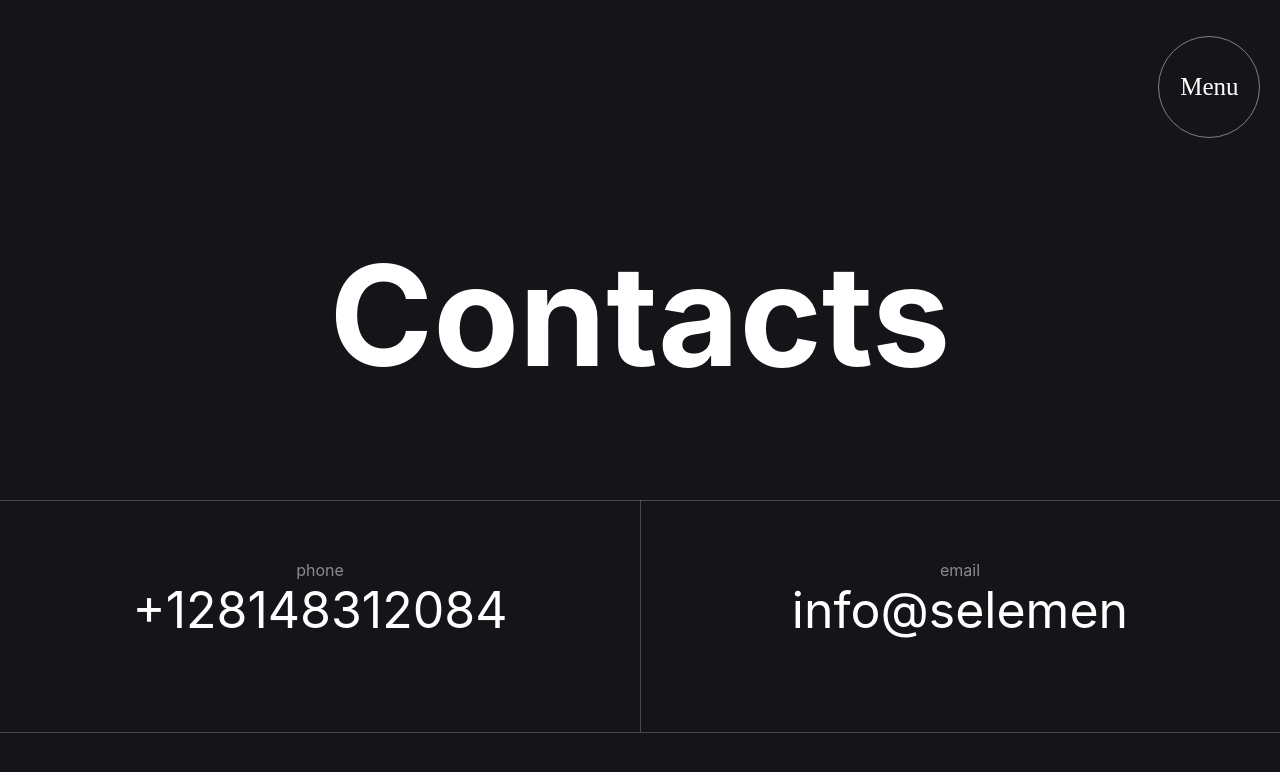
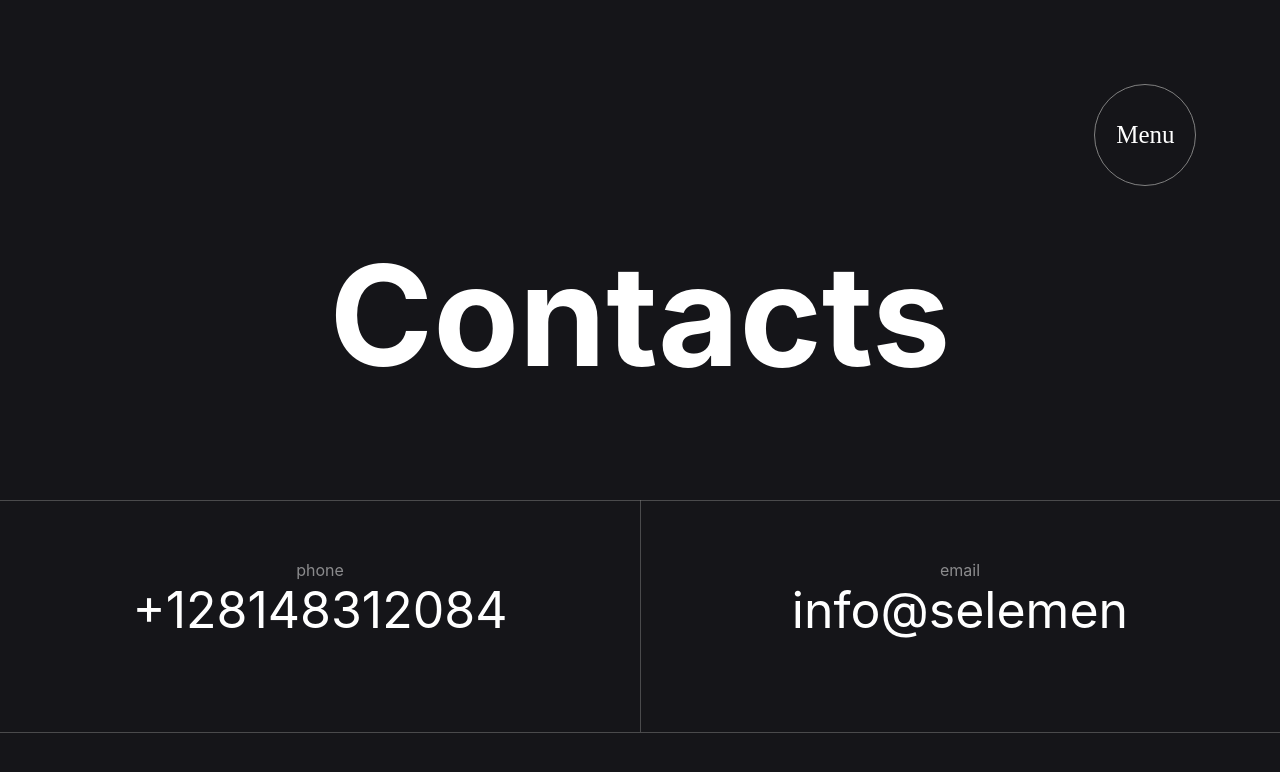
Before and after one commit to rehmnshs/DesignerPortfolio, a React (Create React App) app: page /contact in a window 1280 px wide. Shown: the top 772 px of the page. Built offline with nearby package versions, Linux system fonts and the light colour scheme.

Commit message:
template fixes 1

```diff
--- a/src/css/App.css
+++ b/src/css/App.css
@@ -88,6 +88,43 @@
   font-family: "Times New Roman", Times, serif;
   font-size: 25px;
   transition: all 0.5s;
+}
+@media only screen and (max-width: 1440px) {
+  /* Your styles for screens up to 1440 pixels wide */
+  .menu {
+    position: fixed;
+    top: 10.5%;
+    left: 85.5%;
+    height: 100px;
+    width: 100px;
+    background: transparent;
+    border: grey 1px solid;
+    z-index: 200;
+    border-radius: 50%;
+    display: flex;
+    justify-content: center;
+    align-items: center;
+    font-family: "Times New Roman", Times, serif;
+    font-size: 25px;
+    transition: all 0.5s;
+  }
+  .menu1 {
+    position: fixed;
+    top: 10.5%;
+    left: 85.5%;
+    height: 100px;
+    width: 100px;
+    background: transparent;
+    border: grey 1px solid;
+    z-index: 200;
+    border-radius: 50%;
+    display: flex;
+    justify-content: center;
+    align-items: center;
+    font-family: "Times New Roman", Times, serif;
+    font-size: 25px;
+    transition: all 0.5s;
+  }
 }
 .menu:hover {
 }
```
